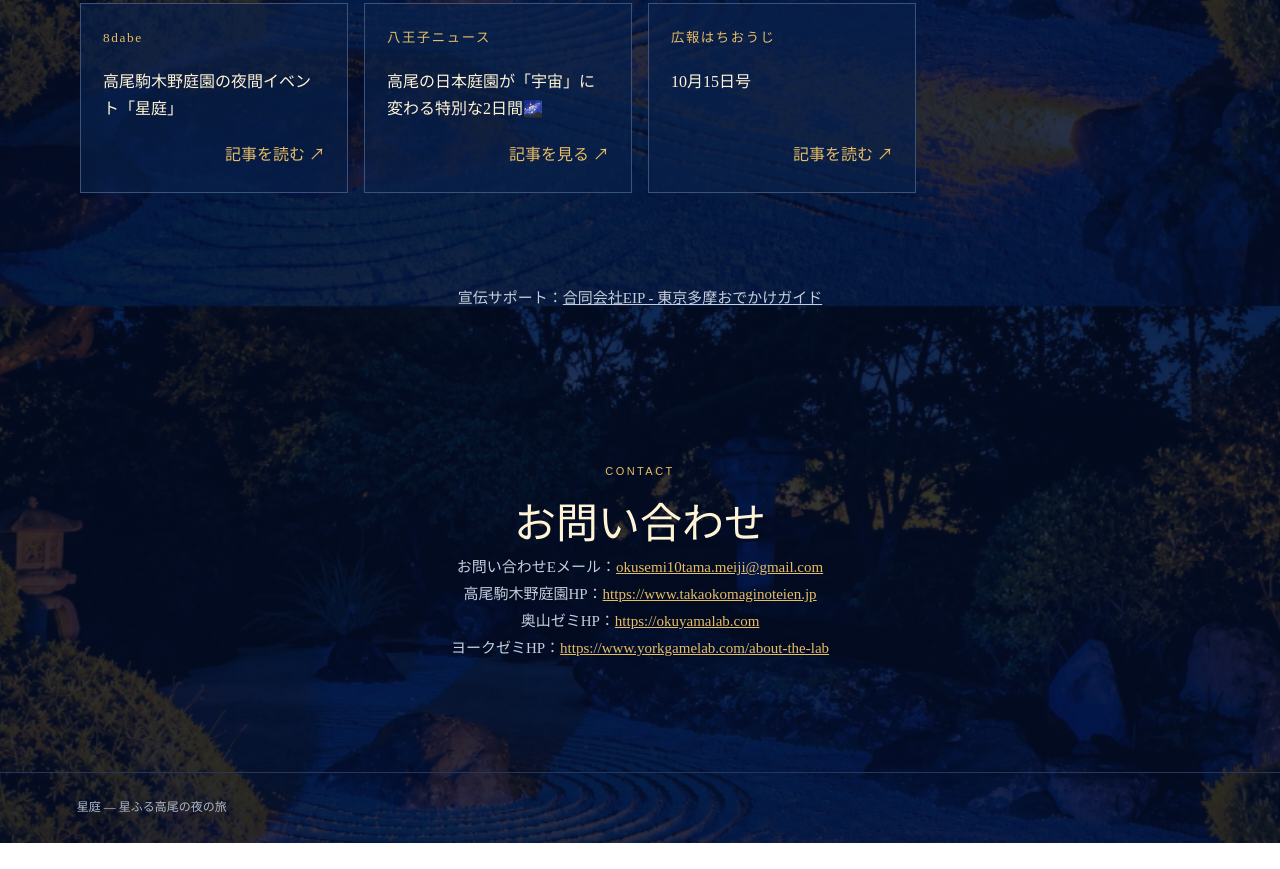
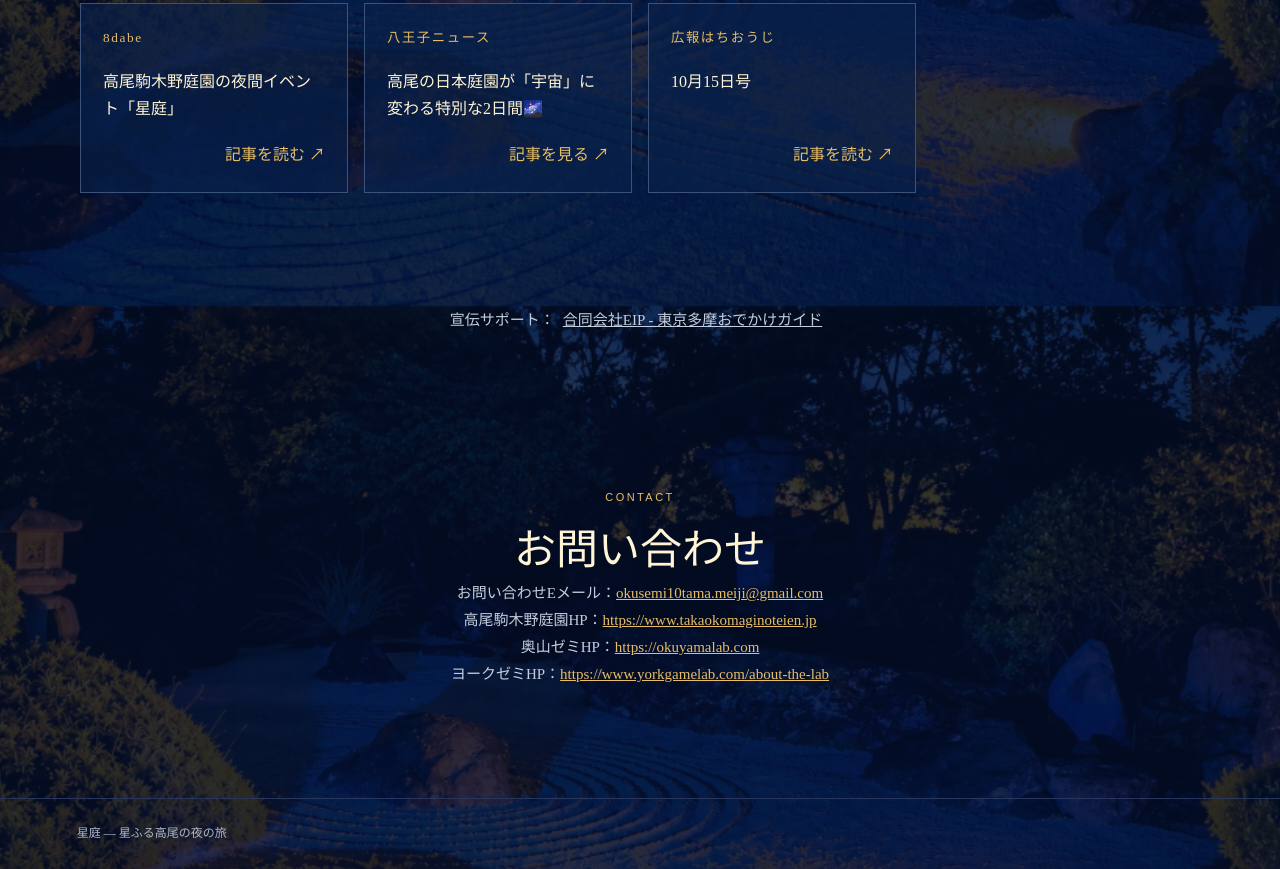
Before and after one commit to ranhai613/takaostep-york-web, a plain HTML site: page docs/index.html in a window 1280 px wide. Shown: the part 9294-10163 px from the top of the page. Before the commit the page ends 10137 px from the top, so only its background shows below. Drawn offline with Linux system fonts and the light colour scheme.

Commit message:
Update index.html

```diff
--- a/docs/index.html
+++ b/docs/index.html
@@ -115,7 +115,8 @@
     .detail-panel a:hover{transform:translateY(-3px);box-shadow:0 12px 28px rgba(0,0,0,.36)}
     .social-grid{grid-template-columns:minmax(0,420px);justify-content:center}
     .workshop-example{display:block;width:100%;height:auto;margin-top:12px;border:1px solid var(--line);border-radius:6px}
-    .media-support{margin:-18px 20px 42px;text-align:center;color:#c5cedd;font-size:15px}
+    .media-support{margin:0 20px 42px;text-align:center;color:#c5cedd;font-size:15px}
+    .media-support a{position:relative;z-index:1;display:inline-block;padding:4px 8px;color:inherit}
     .map-pdf-link{margin:0 auto 18px;text-align:center}
     .map-pdf-link+.map-frame{margin-top:0}
     #media-coverage a:hover,#media-coverage a:focus-visible{transform:translateY(-4px);border-color:var(--gold)!important;box-shadow:0 12px 28px rgba(0,0,0,.28)}
```
